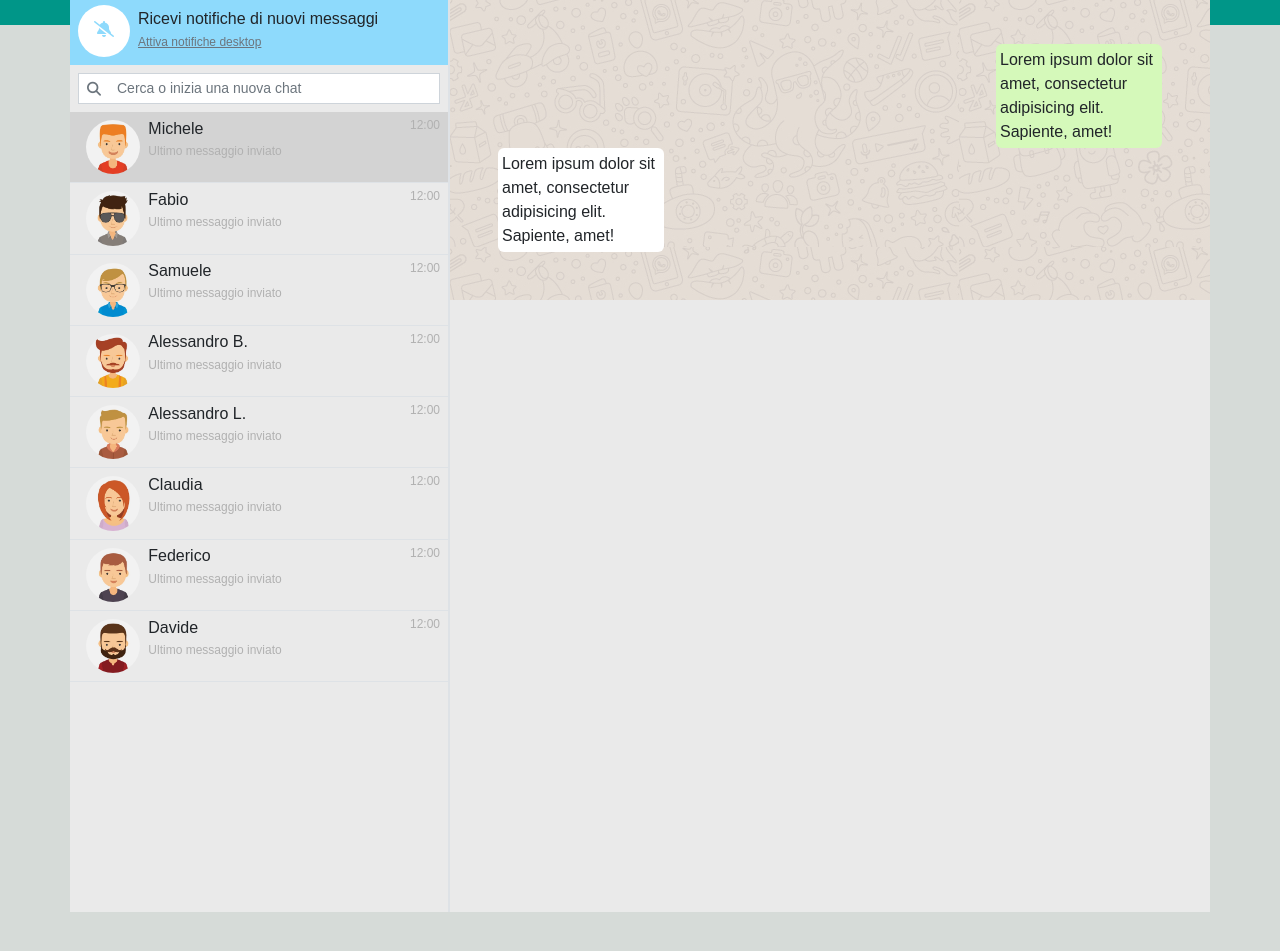
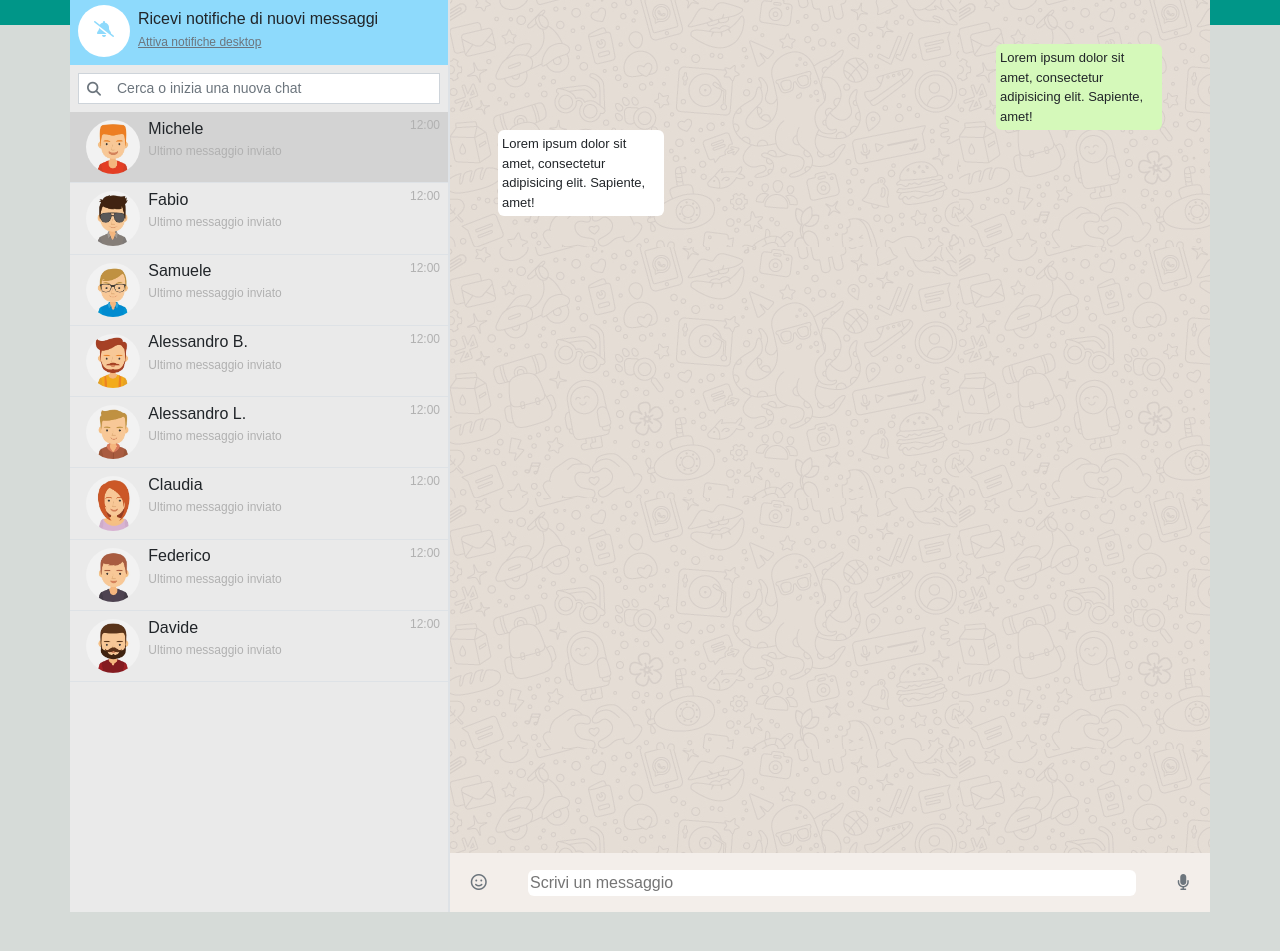
Before and after one commit to Gianmarco720/vue-boolzapp, a plain HTML site: page milestone_1/index.html in a window 1280 px wide. Shown: the part 75-1026 px from the top of the page. Drawn offline with nearby package versions, Linux system fonts and the light colour scheme.

Commit message:
milestone 1 completed

```diff
--- a/assets/css/style.css
+++ b/milestone_1/assets/css/style.css
@@ -83,8 +83,9 @@ img {
 
 .messages {
     background-image: url(../img/mine.jpg);
-    width: 100%;
-    flex-grow: 1;
+    overflow-y: scroll;
+    height: calc(100% - 110px);
+    font-size: 13px;
 }
 
 .sent {
@@ -94,3 +95,12 @@ img {
 .received {
     background-color: #FFFFFF;
 }
+
+.text_area {
+    background-color: #f3eeea;
+    height: 59px;
+}
+
+.message_input {
+    width: 80%;
+}
--- a/index.html
+++ b/milestone_1/index.html
@@ -104,6 +104,11 @@
             <div class="sent align-self-end p-1 rounded w-25">Lorem ipsum dolor sit amet, consectetur adipisicing elit. Sapiente, amet!</div>
             <div class="received align-self-start p-1 rounded w-25">Lorem ipsum dolor sit amet, consectetur adipisicing elit. Sapiente, amet!</div>
           </div>
+          <div class="text_area d-flex align-items-center justify-content-around">
+            <a href="#"><i class="fa-regular fa-face-smile text-muted"></i></a>
+            <input type="text" class="input-group message_input rounded border-0" placeholder="Scrivi un messaggio">
+            <a href="#"><i class="fa-solid fa-microphone text-muted"></i></a>
+          </div>
         </div>
       </div>
   </main>
```
Also changed, not shown: milestone_1/assets/img/avatar_1.jpg (renamed from assets/img/avatar_1.jpg), milestone_1/assets/img/avatar_2.jpg (renamed from assets/img/avatar_2.jpg), milestone_1/assets/img/avatar_3.jpg (renamed from assets/img/avatar_3.jpg), milestone_1/assets/img/avatar_4.jpg (renamed from assets/img/avatar_4.jpg), milestone_1/assets/img/avatar_5.jpg (renamed from assets/img/avatar_5.jpg), milestone_1/assets/img/avatar_6.jpg (renamed from assets/img/avatar_6.jpg), milestone_1/assets/img/avatar_7.jpg (renamed from assets/img/avatar_7.jpg), milestone_1/assets/img/avatar_8.jpg (renamed from assets/img/avatar_8.jpg), milestone_1/assets/img/avatar_io.jpg (renamed from assets/img/avatar_io.jpg), milestone_1/assets/img/mine.jpg (renamed from assets/img/mine.jpg), milestone_1/assets/js/main.js (renamed from assets/js/main.js).
